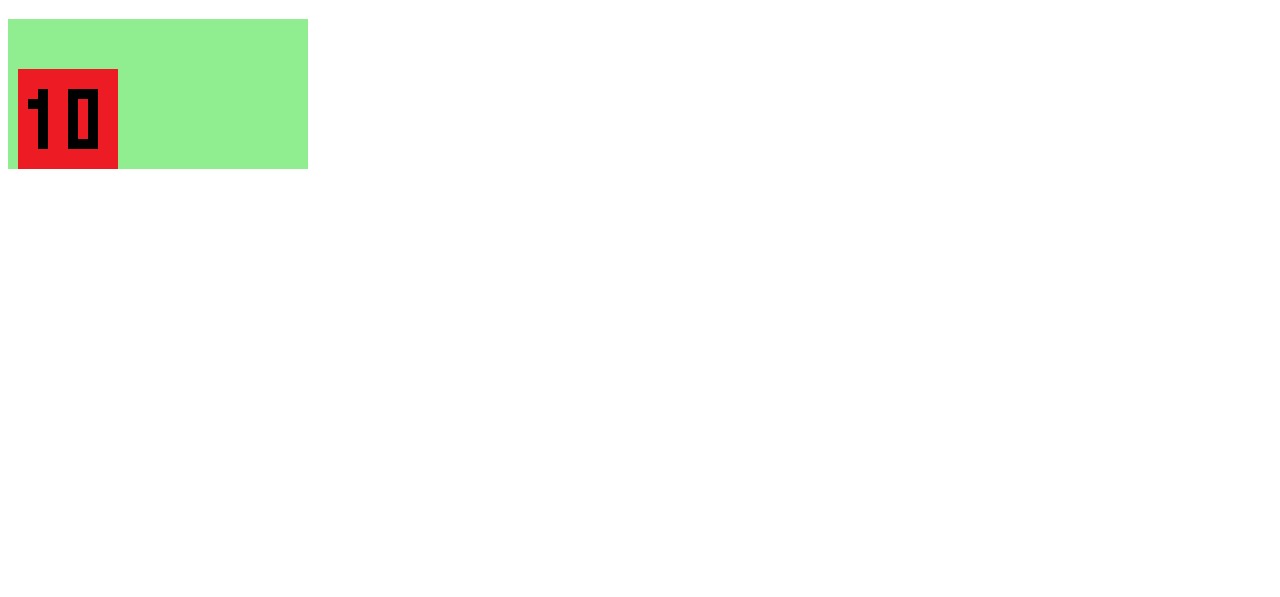
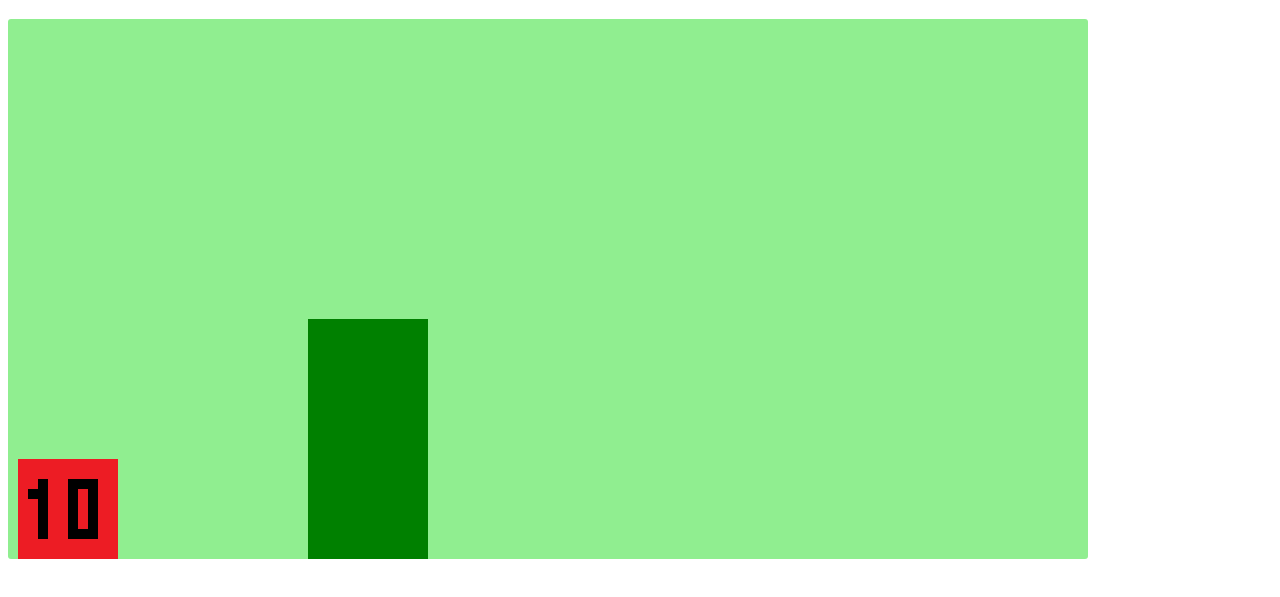
Before and after one commit to ReturnNada/wpWebsite, a plain HTML site: page index.html in a window 1280 px wide. Shown: the part 61-658 px from the top of the page. Drawn offline with Linux system fonts and the light colour scheme.

Commit message:
Can now spawn obstacles

```diff
--- a/app.css
+++ b/app.css
@@ -2,6 +2,7 @@
     text-align: center;
     font-size: 200px;
 }
+
 
 /* #player{
     width: 50px;
@@ -29,6 +30,8 @@
 }
 
 canvas {
+    background-color: lightgreen;
     image-rendering: pixelated;
-    background-color: lightgreen;
+    border-radius: 3px;
+    border-color: black;
 }
--- a/engine.js
+++ b/engine.js
@@ -1,6 +1,14 @@
 const canvas = document.querySelector("canvas");
 const ctx = canvas.getContext("2d");
 ctx.imageSmoothingEnabled = false;
+
+class obsticle{
+    instantiateObst(xc, yc, len, wid){
+        ctx.fillStyle = "green";
+        ctx.fillRect(xc, yc, len, wid);
+    }
+}
+let obst1 = new obsticle;
 
 let sprites = [];
 //gets a spritesheet by its data-id attribute
@@ -37,39 +45,6 @@ function draw() {
             ctx.drawImage(sprite.sheet, ...sprite.cut, ...sprite.pos, ...sprite.size);
         }
     }
+    obst1.instantiateObst(300, canvas.height - 240, 120, 240);
     requestAnimationFrame(draw);
 }
-
-/*
-const player = document.getElementById("player");
-const myDiv = document.getElementById("myDiv");
-let posx = 25;
-let posy = 425;
-player.style.top = "425px";
-player.style.left = "25px";
-
-window.addEventListener("keydown", move);
-
-function move(event){
-    switch(event.key){
-        case "w":
-            posy -= 20;
-            player.style.top = posy + "px";
-            break;
-        case "a":
-            posx -= 20;
-            player.style.left = posx + "px";
-            break;
-        case "s":
-            posy += 20;
-            player.style.top = posy + "px";
-            break;
-        case "d":
-            posx += 20;
-            player.style.left = posx + "px";
-            break;
-        default:
-            break;
-    }
-}
-*/
--- a/index.html
+++ b/index.html
@@ -10,7 +10,7 @@
 
     <h1>WP WEBSITE</h1>
 
-    <canvas width="screen.width" height="screen.height"></canvas>
+    <canvas width="1080" height="540"></canvas>
     <img class="hidden sheet" src="player.png" data-id="player">
     <!--spritesheets are imgs to avoid having to use fetch-->
 </body>
```
